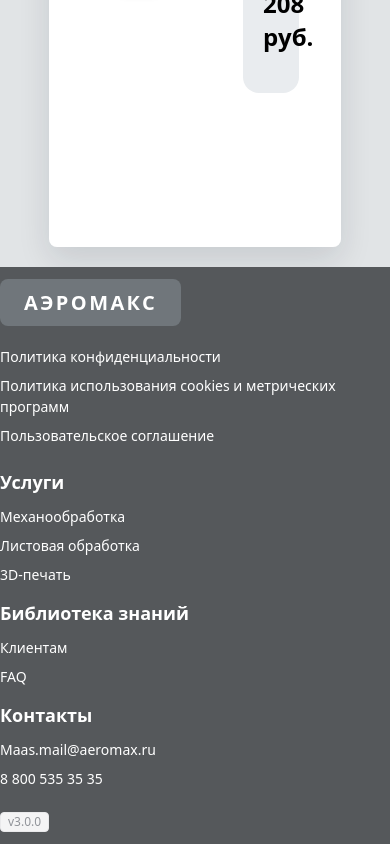
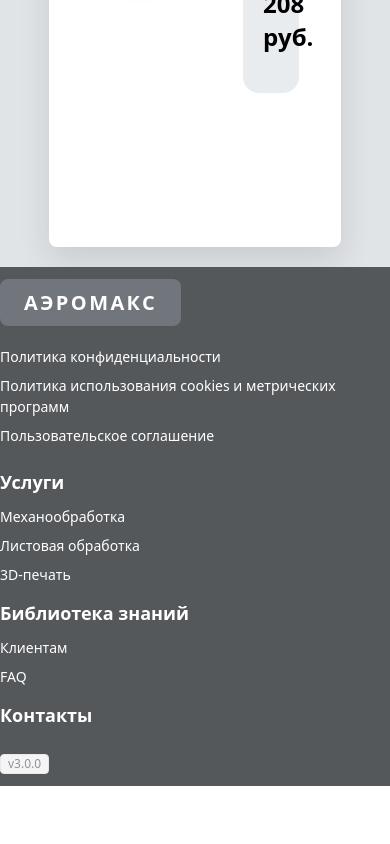
Before and after one commit to js-owl/maas-front, a Vue app: page /personal/calc in a window 390 px wide. Shown: the part 893-1737 px from the top of the page. After the commit the page ends 1679 px from the top, so only its background shows below. Built offline with nearby package versions, Linux system fonts and the light colour scheme; no server answers.

Commit message:
Remove contact email and phone number from Footer component for privacy reasons

```diff
--- a/src/components/Footer.vue
+++ b/src/components/Footer.vue
@@ -50,12 +50,12 @@ import VersionInfo from "./VersionInfo.vue";
 
           <div class="footer-column footer-column-contacts">
             <div class="footer-column-title">Контакты</div>
-            <a href="mailto:Maas.mail@aeromax.ru" class="footer-link">
+            <!-- <a href="mailto:Maas.mail@aeromax.ru" class="footer-link">
               Maas.mail@aeromax.ru
             </a>
             <a href="tel:88005353535" class="footer-link">
               8 800 535 35 35
-            </a>
+            </a> -->
 
             <div class="version-section">
               <VersionInfo />
```
